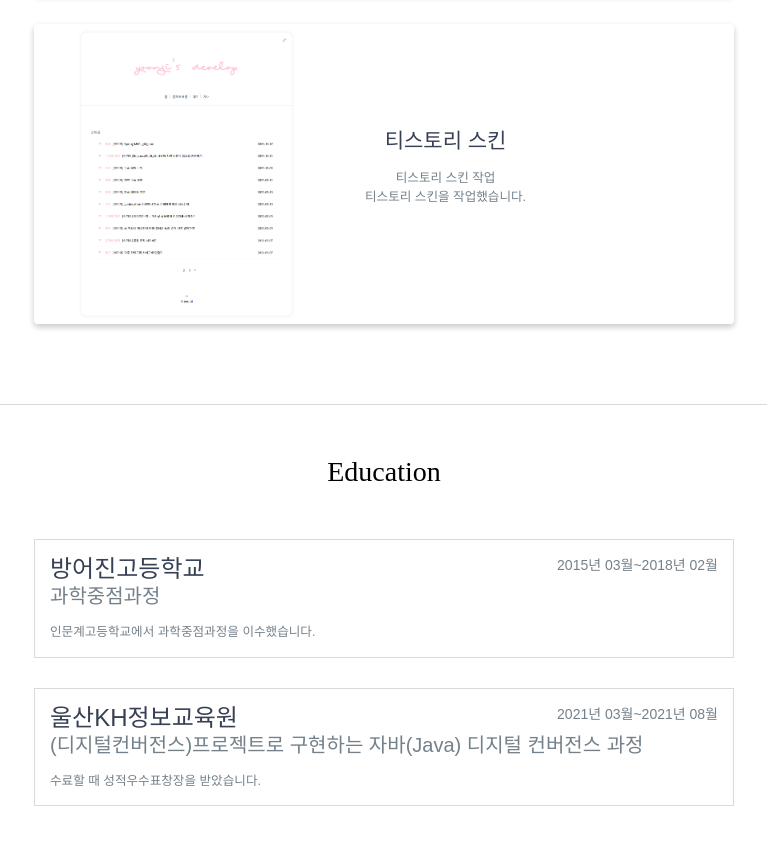
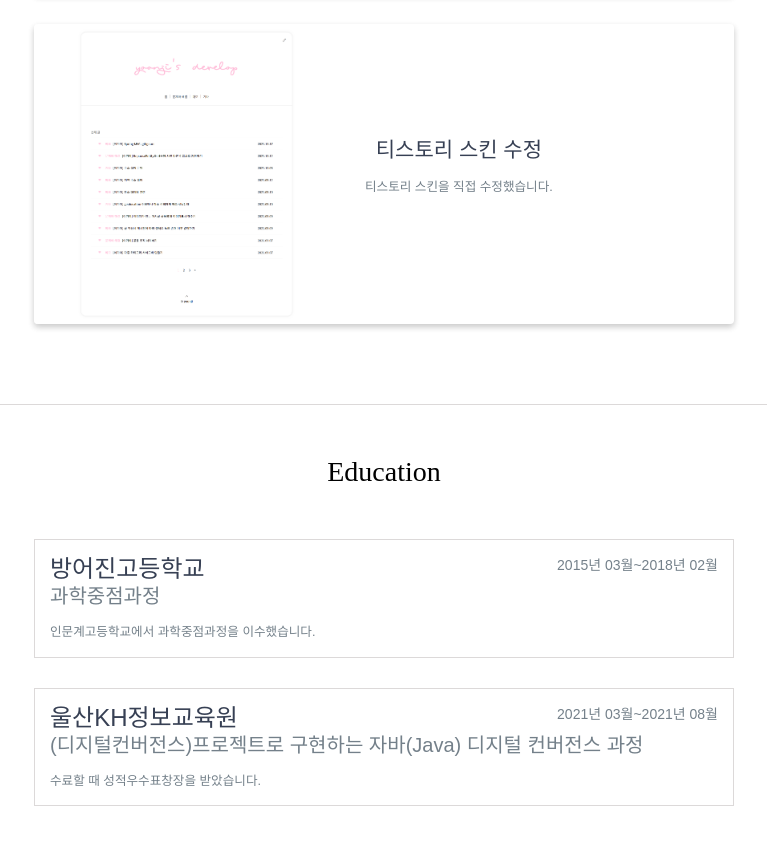
Before and after one commit to ijnooyah/Portfolio, a website: page index.html in a window 1280 px wide. Shown: the part 1180-2025 px from the top of the page, without its empty margins (256-1023 px from the left). Drawn offline with nearby package versions, Linux system fonts and the light colour scheme; a web font is replaced by a local one.

Commit message:
프로젝트 수정

```diff
--- a/index.html
+++ b/index.html
@@ -125,11 +125,9 @@
                     </div>
                     <!-- End .project-image -->
                     <div class="project-info">
-                        <h3>티스토리 스킨</h3>
+                        <h3>티스토리 스킨 수정</h3>
                         <p class="px-3">
-                        	티스토리 스킨 작업 <br>
-                     	    티스토리 스킨을 작업했습니다.
-
+                        	티스토리 스킨을 직접 수정했습니다. <br>
                         </p>
                     </div>
                     <!-- End .project-info -->
```
